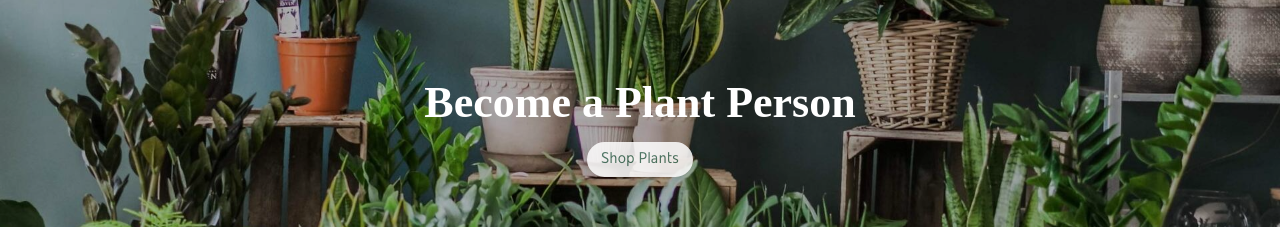
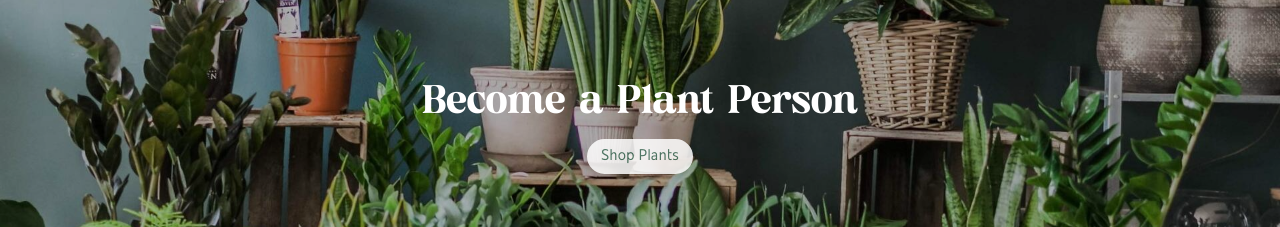
Before and after one commit to crolfs47/odin-react-shopping-cart, a React (Vite) app: page / in a window 1280 px wide. Shown: the part 313-540 px from the top of the page. Built offline with nearby package versions, Linux system fonts and the light colour scheme.

Commit message:
Add home page link to logo

```diff
--- a/src/components/Header.jsx
+++ b/src/components/Header.jsx
@@ -1,13 +1,12 @@
 import "../styles/Header.css";
 import { Link } from "react-router-dom";
-import cartIcon from "../assets/shopping-cart.png"
-import plantIcon from "../assets/plants.png"
+import cartIcon from "../assets/shopping-cart.png";
+import plantIcon from "../assets/plants.png";
 
 const Header = ({ cart, cartOpen, setCartOpen }) => {
-
   const displayCartModal = () => {
     setCartOpen(!cartOpen);
-  }
+  };
 
   const cartQuantity = cart.reduce((total, item) => {
     return total + item.quantity;
@@ -16,14 +15,18 @@ const Header = ({ cart, cartOpen, setCartOpen }) => {
   return (
     <>
       <div className="header-container">
-        <div className="header-logo">
-          <img src={plantIcon} alt="plant-icon" />
-          <h1>Plant People</h1>
-        </div>
+        <Link to="home">
+          <div className="header-logo">
+            <img src={plantIcon} alt="plant-icon" />
+            <h1>Plant People</h1>
+          </div>
+        </Link>
         <div className="header-links">
           <Link to="home">Home</Link>
           <Link to="shop">Shop</Link>
-          <button className="cart-button" onClick={displayCartModal}><img src={cartIcon} alt="cart-icon" /> {cartQuantity}</button>
+          <button className="cart-button" onClick={displayCartModal}>
+            <img src={cartIcon} alt="cart-icon" /> {cartQuantity}
+          </button>
         </div>
       </div>
     </>
--- a/src/styles/Header.css
+++ b/src/styles/Header.css
@@ -12,14 +12,19 @@
   margin-bottom: 0;
 }
 
-.header-container a {
+a {
+  color: rgb(64, 112, 92);
+  text-decoration: none;
+}
+
+.header-links a {
   font-size: 1.1em;
   color: rgb(64, 112, 92);
   text-decoration: none;
   transition: transform 0.2s;
 }
 
-.header-container a:hover {
+.header-links a:hover {
   transform: scale(1.1);
 }
 
--- a/src/styles/Home.css
+++ b/src/styles/Home.css
@@ -5,8 +5,8 @@
 }
 
 .home-container h1 {
-  font-family: LogoFong;
-  font-size: 2.75em;
+  font-family: LogoFont;
+  font-size: 2.5em;
   margin: 12px;
   margin-bottom: 6px;
 }
```
